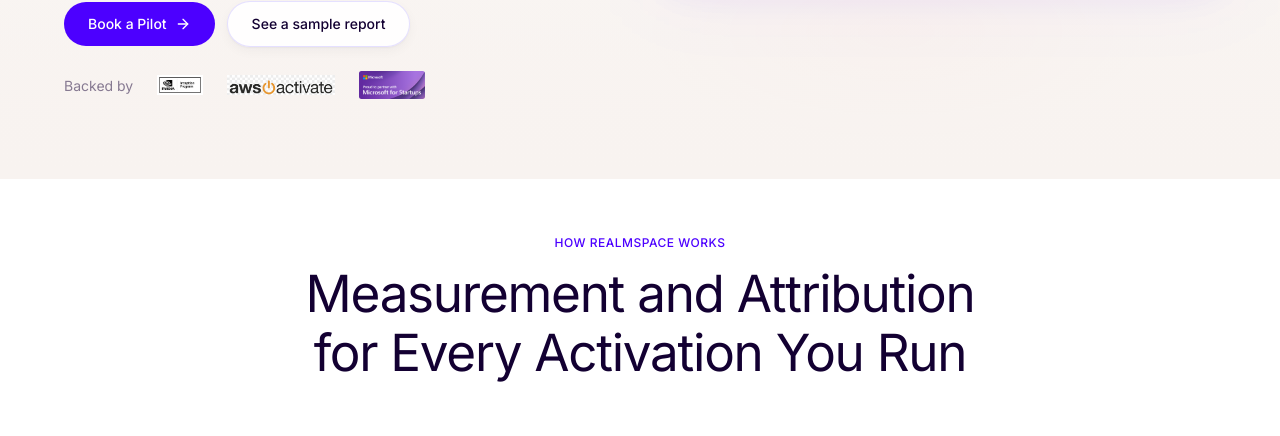
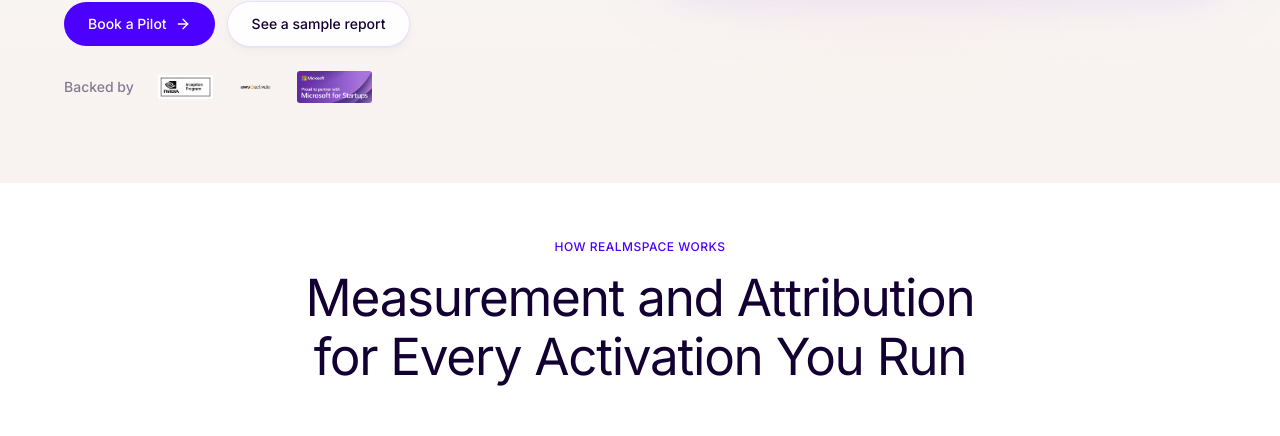
Before and after one commit to Prodigeezyxx/floatsxr, a Next.js app: page / in a window 1280 px wide. Shown: the part 725-1161 px from the top of the page. Built offline with nearby package versions, Linux system fonts and the light colour scheme.

Commit message:
Fix heading to fit 1-2 lines, update AWS logo to transparent PNG, increase trust logos 20% bigger

```diff
--- a/src/app/page.tsx
+++ b/src/app/page.tsx
@@ -20,7 +20,7 @@
       <section className="bg-white py-10 md:py-14 border-b border-mist/20">
         <div className="grid-container text-center">
           <p className="micro text-cobalt mb-3">How realmspace works</p>
-          <h2 className="heading-1 text-inkwell max-w-[680px] mx-auto">
+          <h2 className="heading-1 text-inkwell mx-auto max-w-[880px]">
             Measurement and Attribution for Every Activation You Run
           </h2>
         </div>
--- a/src/components/blocks/HomeHero.tsx
+++ b/src/components/blocks/HomeHero.tsx
@@ -40,10 +40,10 @@
               </Link>
             </div>
             <div className="flex flex-wrap items-center gap-x-6 gap-y-2 mt-6">
-              <span className="caption text-inkwell/50">Backed by</span>
-              <img src="/images/nvidia-inception-JZ337cT9.png" alt="NVIDIA Inception" className="h-5 w-auto" />
-              <img src="/images/awsnactivate png.png" alt="AWS Activate" className="h-5 w-auto" />
-              <img src="/images/MS_Startups_Celebration_Badge_Dark.png" alt="Microsoft for Startups" className="h-7 w-auto" />
+              <span className="text-sm font-medium text-inkwell/50">Backed by</span>
+              <img src="/images/nvidia-inception-JZ337cT9.png" alt="NVIDIA Inception" className="h-6 w-auto" />
+              <img src="/images/aws-activate-logo_final_trans-removebg-preview.png" alt="AWS Activate" className="h-6 w-auto" />
+              <img src="/images/MS_Startups_Celebration_Badge_Dark.png" alt="Microsoft for Startups" className="h-8 w-auto" />
             </div>
           </FadeIn>
 
```
Also changed, not shown: public/images/aws-activate-logo final trans.jpg (added), public/images/aws-activate-logo_final_trans-removebg-preview.png (added).
